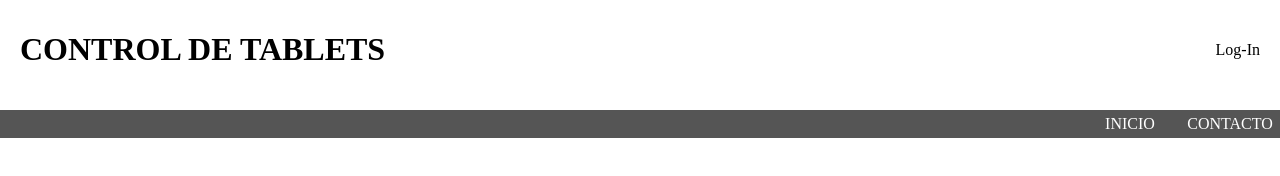
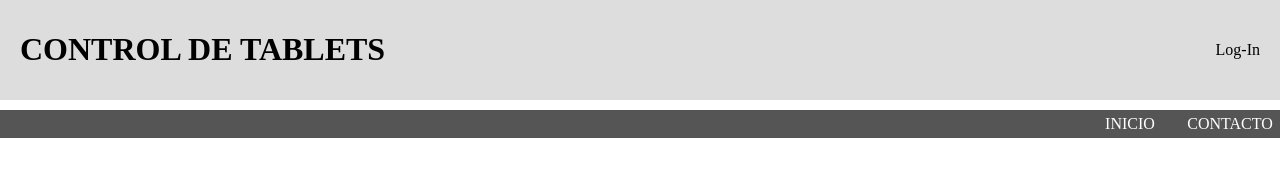
Before and after one commit to AndresProfIEsMaciaAbela/Prueba, a plain HTML site: page docs/index.html in a window 1280 px wide. Drawn offline with Linux system fonts and the light colour scheme.

Commit message:
Background Header

```diff
--- a/docs/index.html
+++ b/docs/index.html
@@ -40,6 +40,10 @@
         .boton_nav:hover{
             background-color: #35f;
         }
+
+        .cabecera{
+            background-color: #ddd;
+        }
     </style>
 </head>
 <body>
```
